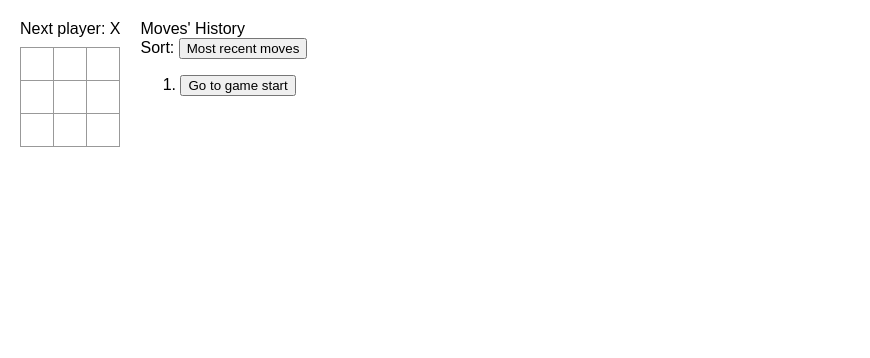
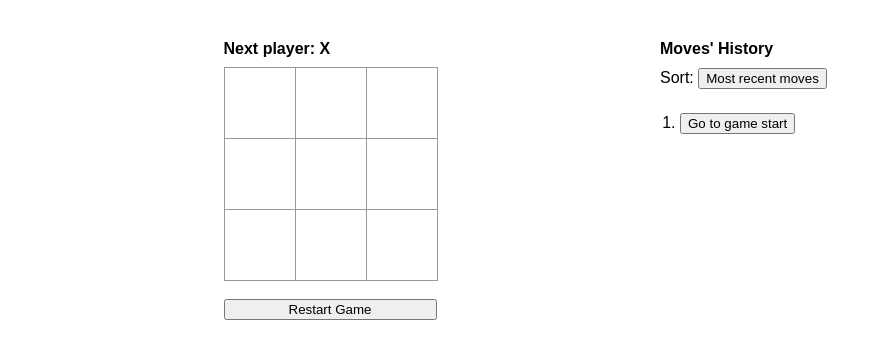
Before and after one commit to rodolfooliveiram/tic-tac-toe, a React (Create React App) app: page / in a window 1280 px wide. Shown: the top 358 px of the page, without its empty margins (0-870 px from the left). Built offline with nearby package versions, Linux system fonts and the light colour scheme.

Commit message:
Displaying the location (row,col) for each move in the move history, adding a restart game button and some styling

```diff
--- a/src/App.js
+++ b/src/App.js
@@ -31,7 +31,7 @@ function Board({ xIsNext, squares, onPlay }) {
       nextSquares[i] = 'O';
     }
 
-    onPlay(nextSquares);
+    onPlay(nextSquares, i);
   }
 
   const { winner, winnerSquares } = calculateWinner(squares);
@@ -88,17 +88,29 @@ function ToggleButton({ isToggleActive, onToggleClick }) {
   );
 }
 
+function RestartButton({ onRestartGame }) {
+  return (
+    <button className='restart' onClick={onRestartGame}>
+      Restart Game
+    </button>
+  );
+}
+
 export default function Game() {
   const [history, setHistory] = useState([Array(9).fill(null)]);
   const [currentMove, setCurrentMove] = useState(0);
   const [isToggleActive, setIsToggleActive] = useState(false);
   const xIsNext = currentMove % 2 === 0;
   const currentSquares = history[currentMove];
+  const [movesLocationHistory, setMovesLocationHistory] = useState([
+    Array(2).fill(null),
+  ]);
 
-  function handlePlay(nextSquares) {
+  function handlePlay(nextSquares, moveIndex) {
     const nextHistory = [...history.slice(0, currentMove + 1), nextSquares];
     setHistory(nextHistory);
     setCurrentMove(nextHistory.length - 1);
+    calculateMoveLocation(moveIndex);
   }
 
   function jumpTo(nextMove) {
@@ -109,6 +121,46 @@ export default function Game() {
     setIsToggleActive(!isToggleActive);
   }
 
+  function handleRestartGame() {
+    setHistory([Array(9).fill(null)]);
+    setCurrentMove(0);
+    setIsToggleActive(false);
+    setMovesLocationHistory([Array(2).fill(null)]);
+  }
+
+  function calculateMoveLocation(currentMoveIndex) {
+    let row, col;
+
+    if (currentMoveIndex <= 2) {
+      row = 1;
+    } else if (currentMoveIndex > 2 && currentMoveIndex <= 5) {
+      row = 2;
+    } else {
+      row = 3;
+    }
+
+    switch (currentMoveIndex) {
+      case 0:
+      case 3:
+      case 6:
+        col = 1;
+        break;
+      case 1:
+      case 4:
+      case 7:
+        col = 2;
+        break;
+      case 2:
+      case 5:
+      case 8:
+        col = 3;
+        break;
+    }
+
+    const nextLocationHistory = [...movesLocationHistory, [row, col]];
+    setMovesLocationHistory(nextLocationHistory);
+  }
+
   const moves = history.map((_, move) => {
     let description;
 
@@ -117,9 +169,23 @@ export default function Game() {
     }
 
     if (move > 0 && move < history.length - 1) {
-      description = 'Go to move #' + move;
+      description =
+        'Go to move #' +
+        move +
+        ' (' +
+        movesLocationHistory[move][0] +
+        ', ' +
+        movesLocationHistory[move][1] +
+        ')';
     } else if (move === history.length - 1 && move > 0) {
-      description = 'You are at move #' + move;
+      description =
+        'You are at move #' +
+        move +
+        ' (' +
+        movesLocationHistory[move][0] +
+        ', ' +
+        movesLocationHistory[move][1] +
+        ')';
     } else {
       description = 'Go to game start';
     }
@@ -139,9 +205,10 @@ export default function Game() {
     <div className='game'>
       <div className='game-board'>
         <Board xIsNext={xIsNext} squares={currentSquares} onPlay={handlePlay} />
+        <RestartButton onRestartGame={() => handleRestartGame()} />
       </div>
       <div className='game-info'>
-        <div>Moves' History</div>
+        <div className='moves-history'>Moves' History</div>
         <div>
           <span>Sort: </span>
           <ToggleButton
--- a/src/styles.css
+++ b/src/styles.css
@@ -4,7 +4,7 @@
 
 body {
   font-family: sans-serif;
-  margin: 20px;
+  margin: 40px 20px;
   padding: 0;
 }
 
@@ -42,33 +42,33 @@ code {
   font-size: 1.2em;
 }
 
-ul {
+ul,
+ol {
   padding-inline-start: 20px;
+  margin-top: 24px;
+}
+
+li {
+  margin-bottom: 8px;
 }
 
 * {
   box-sizing: border-box;
 }
 
-body {
-  font-family: sans-serif;
-  margin: 20px;
-  padding: 0;
-}
-
 .square {
   background: #fff;
   border: 1px solid #999;
   float: left;
-  font-size: 24px;
+  font-size: 32px;
   font-weight: bold;
   line-height: 34px;
-  height: 34px;
+  height: 72px;
   margin-right: -1px;
   margin-top: -1px;
   padding: 0;
   text-align: center;
-  width: 34px;
+  width: 72px;
 }
 
 .board-row:after {
@@ -77,18 +77,32 @@ body {
   display: table;
 }
 
-.status {
+.status,
+.moves-history {
+  font-weight: bold;
   margin-bottom: 10px;
 }
 .game {
-  display: flex;
-  flex-direction: row;
+  display: grid;
+  grid-template-columns: 1fr 1fr;
+}
+
+.game-board {
+  /* grid-column: -1 / 1; */
+  display: grid;
+  justify-content: center;
+  margin-bottom: 32px;
 }
 
 .game-info {
   margin-left: 20px;
+  min-width: 240px;
 }
 
 .winner {
   background-color: springgreen;
 }
+
+.restart {
+  margin-top: 18px;
+}
```
